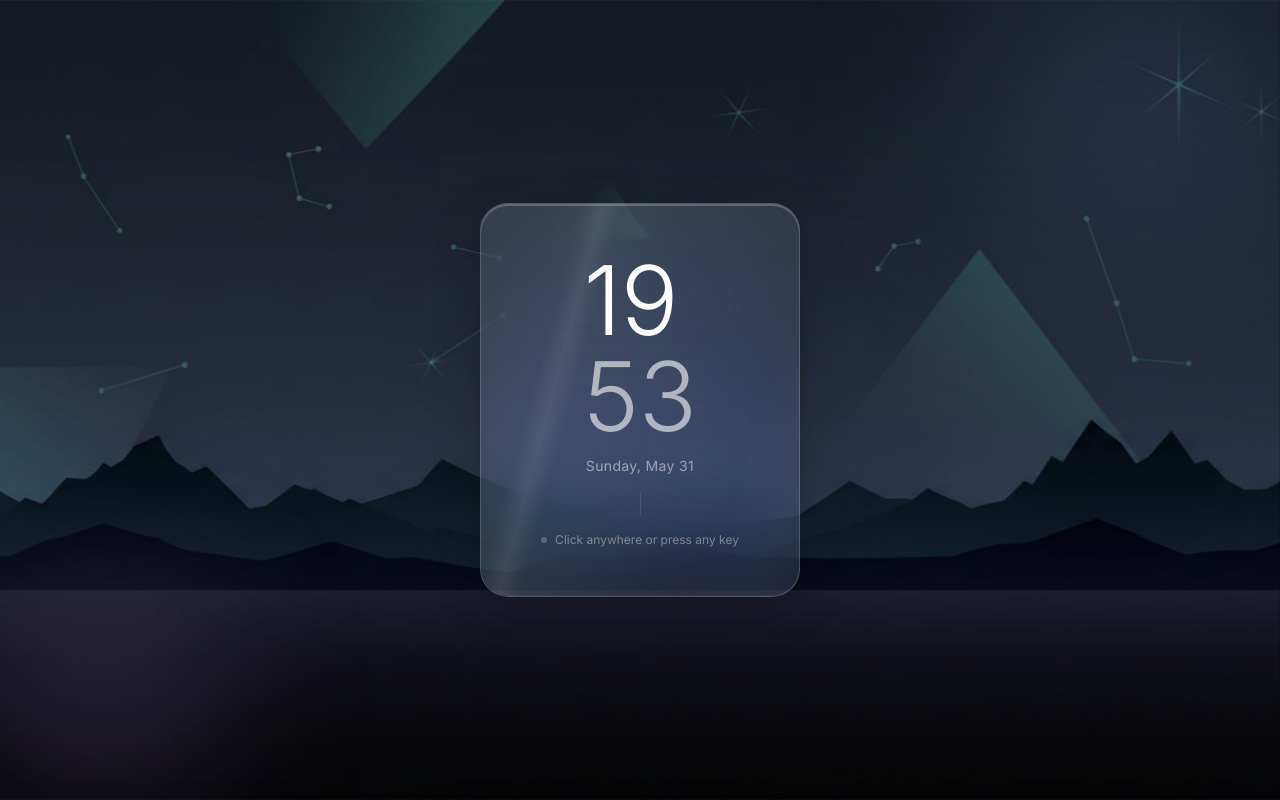
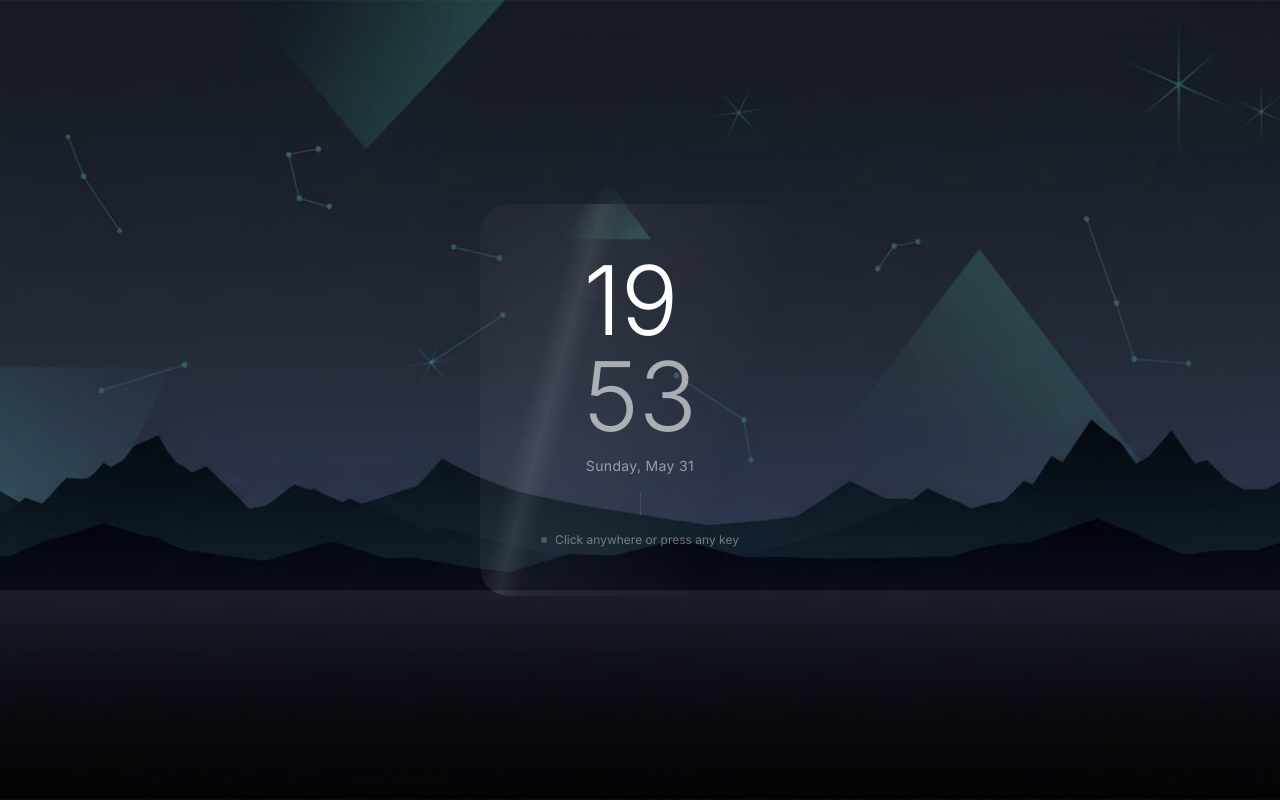
Before and after one commit to MMH-4ALL/axier-os, a React (Vite) app: page / in a window 1280 px wide. Built offline with nearby package versions, Linux system fonts and the light colour scheme.

Commit message:
Add src/App.css

```diff
--- a/src/App.css
+++ b/src/App.css
@@ -145,155 +145,3 @@ html, body, #root {
   0%, 100% { transform: translateY(0); }
   50% { transform: translateY(-8px); }
 }
-
-/* ===== LIQUID GLASS SYSTEM ===== */
-
-/* Base glass panel */
-.glass {
-  background: rgba(255, 255, 255, 0.06);
-  backdrop-filter: blur(32px) saturate(180%);
-  -webkit-backdrop-filter: blur(32px) saturate(180%);
-  border: 1px solid rgba(255, 255, 255, 0.12);
-  box-shadow:
-    0 8px 32px rgba(0, 0, 0, 0.24),
-    0 2px 8px rgba(0, 0, 0, 0.12),
-    inset 0 1px 0 rgba(255, 255, 255, 0.18),
-    inset 0 -1px 0 rgba(255, 255, 255, 0.04);
-}
-
-/* Dark surface variant */
-.glass-dark {
-  background: rgba(10, 10, 20, 0.42);
-  backdrop-filter: blur(32px) saturate(160%);
-  -webkit-backdrop-filter: blur(32px) saturate(160%);
-  border: 1px solid rgba(255, 255, 255, 0.08);
-  box-shadow:
-    0 8px 40px rgba(0, 0, 0, 0.48),
-    0 2px 12px rgba(0, 0, 0, 0.20),
-    inset 0 1px 0 rgba(255, 255, 255, 0.10),
-    inset 0 -1px 0 rgba(255, 255, 255, 0.03);
-}
-
-/* Light / glassmorphism accent card */
-.glass-card {
-  background: rgba(255, 255, 255, 0.10);
-  backdrop-filter: blur(40px) saturate(200%);
-  -webkit-backdrop-filter: blur(40px) saturate(200%);
-  border: 1px solid rgba(255, 255, 255, 0.18);
-  box-shadow:
-    0 12px 48px rgba(0, 0, 0, 0.20),
-    0 4px 16px rgba(0, 0, 0, 0.10),
-    inset 0 2px 0 rgba(255, 255, 255, 0.22),
-    inset 0 -1px 0 rgba(255, 255, 255, 0.06);
-}
-
-/* Menu / dropdown — slightly more opaque */
-.glass-menu {
-  background: rgba(14, 14, 26, 0.52);
-  backdrop-filter: blur(40px) saturate(180%);
-  -webkit-backdrop-filter: blur(40px) saturate(180%);
-  border: 1px solid rgba(255, 255, 255, 0.09);
-  box-shadow:
-    0 16px 64px rgba(0, 0, 0, 0.56),
-    0 4px 16px rgba(0, 0, 0, 0.20),
-    inset 0 1px 0 rgba(255, 255, 255, 0.12);
-}
-
-/* Top-level overlay (notebooks, modals) */
-.glass-modal {
-  background: rgba(8, 8, 18, 0.68);
-  backdrop-filter: blur(56px) saturate(160%);
-  -webkit-backdrop-filter: blur(56px) saturate(160%);
-  border: 1px solid rgba(255, 255, 255, 0.07);
-  box-shadow:
-    0 24px 80px rgba(0, 0, 0, 0.72),
-    0 8px 32px rgba(0, 0, 0, 0.32),
-    inset 0 1px 0 rgba(255, 255, 255, 0.09);
-}
-
-/* Liquid shine sweep */
-@keyframes glass-shine {
-  0%   { background-position: -200% center; }
-  100% { background-position: 200% center; }
-}
-
-.giquid-shine::before {
-  content: '';
-  position: absolute;
-  inset: 0;
-  border-radius: inherit;
-  background: linear-gradient(
-    105deg,
-    transparent 30%,
-    rgba(255, 255, 255, 0.06) 48%,
-    rgba(255, 255, 255, 0.14) 50%,
-    rgba(255, 255, 255, 0.06) 52%,
-    transparent 70%
-  );
-  background-size: 300% 100%;
-  animation: glass-shine 5s ease-in-out infinite;
-  pointer-events: none;
-}
-
-/* Glass button */
-.glass-btn {
-  background: rgba(255, 255, 255, 0.08);
-  backdrop-filter: blur(16px);
-  -webkit-backdrop-filter: blur(16px);
-  border: 1px solid rgba(255, 255, 255, 0.13);
-  box-shadow:
-    0 2px 8px rgba(0, 0, 0, 0.14),
-    inset 0 1px 0 rgba(255, 255, 255, 0.16);
-  transition: background 0.2s, box-shadow 0.2s, transform 0.15s;
-}
-.glass-btn:hover {
-  background: rgba(255, 255, 255, 0.13);
-  box-shadow:
-    0 4px 16px rgba(0, 0, 0, 0.18),
-    inset 0 1px 0 rgba(255, 255, 255, 0.22);
-  transform: translateY(-1px);
-}
-.glass-btn:active {
-  background: rgba(255, 255, 255, 0.06);
-  transform: translateY(0);
-}
-
-/* Floating orbs for lock screen atmosphere */
-@keyframes orb-drift {
-  0%, 100% { transform: translate(0, 0) scale(1); }
-  33%       { transform: translate(30px, -20px) scale(1.05); }
-  66%       { transform: translate(-20px, 15px) scale(0.97); }
-}
-
-.orbs {
-  position: fixed;
-  inset: 0;
-  pointer-events: none;
-  overflow: hidden;
-  z-index: 0;
-}
-.orbs::before,
-.orbs::after {
-  content: '';
-  position: absolute;
-  border-radius: 50%;
-  filter: blur(80px);
-  opacity: 0.35;
-  animation: orb-drift 14s ease-in-out infinite;
-}
-.orbs::before {
-  width: 480px;
-  height: 480px;
-  background: radial-gradient(circle, #7aa2f7, transparent 70%);
-  top: -120px;
-  right: -80px;
-}
-.orbs::after {
-  width: 360px;
-  height: 360px;
-  background: radial-gradient(circle, #bb9af7, transparent 70%);
-  bottom: -60px;
-  left: -60px;
-  animation-delay: -7s;
-  animation-duration: 18s;
-}
```
